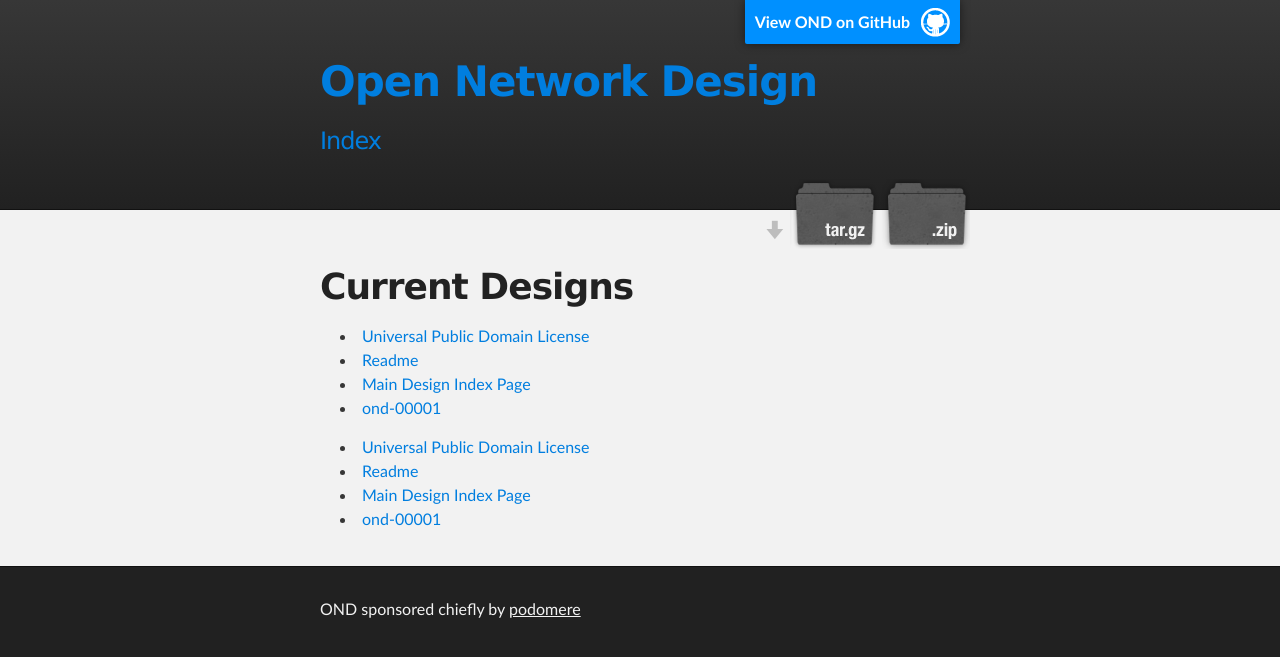
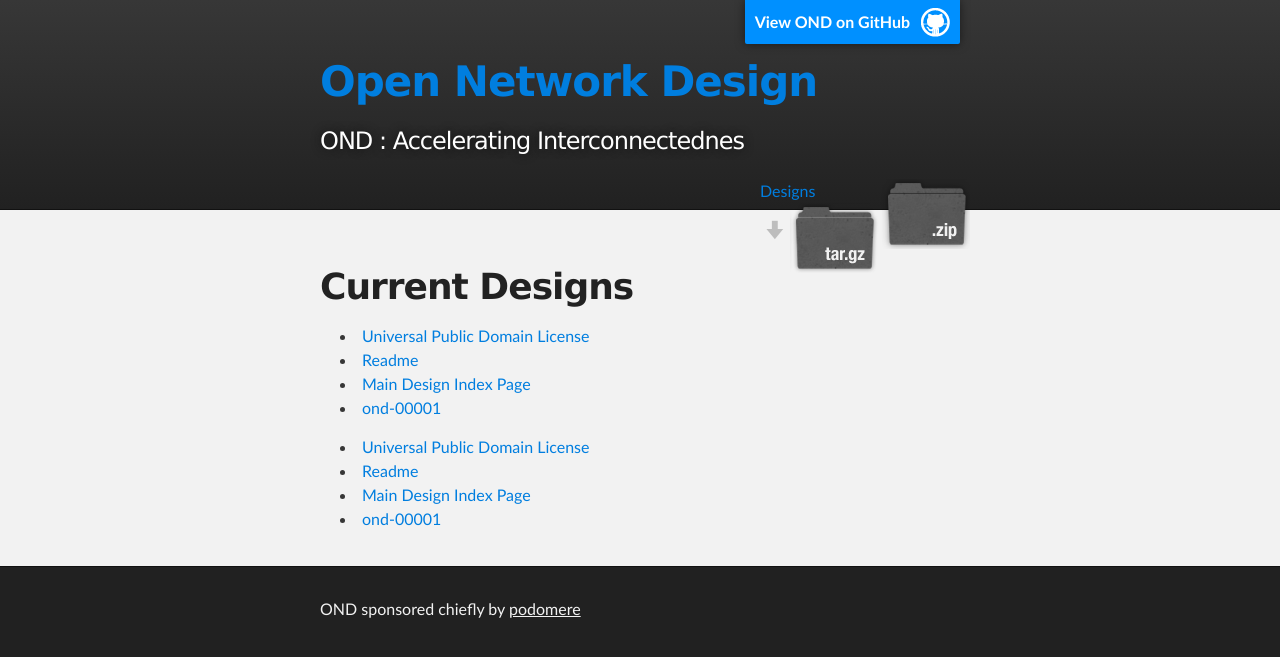
Before and after one commit to podomere/ond, a Jekyll site: the page built from designs.md, in a window 1280 px wide. Shown: the top 657 px of the page. Built offline with Jekyll 4.4.1, drawn with Linux system fonts in a browser that asks for light colours.

Commit message:
Update header.html

```diff
--- a/_includes/header.html
+++ b/_includes/header.html
@@ -19,9 +19,10 @@
           <a id="forkme_banner" href="https://github.com/podomere/ond">View OND on GitHub</a>
 
           <h1 id="project_title"><a href="http://ond.podome.re">Open Network Design</a></h1>
-          <h2 id="project_tagline"><a href="http://ond.podome.re/designs.html">Index</a></a></h2>
+          <h2 id="project_tagline">OND : Accelerating Interconnectednes</a></h2>
 
             <section id="downloads">
+              <a href="http://ond.podome.re/designs.html">Designs</a>
               <a class="zip_download_link" href="https://github.com/podomere/ond/zipball/master">Download this project as a .zip file</a>
               <a class="tar_download_link" href="https://github.com/podomere/ond/tarball/master">Download this project as a tar.gz file</a>
             </section>
```
